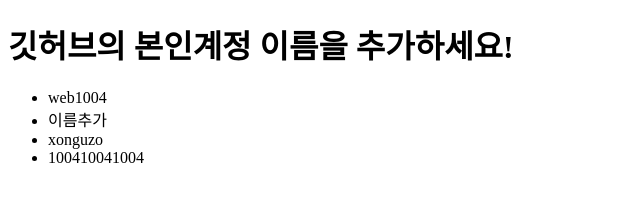
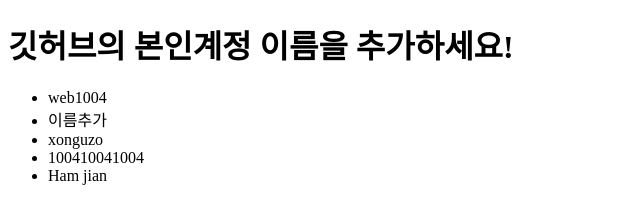
Before and after one commit to suk1004/request, a plain HTML site: page index.html in a window 1280 px wide. Shown: the full height of the page, 0-640 px from the left. Drawn offline with Linux system fonts and the light colour scheme.

Commit message:
이름추가함

```diff
--- a/index.html
+++ b/index.html
@@ -11,6 +11,7 @@
     <li>이름추가</li>
     <li>xonguzo</li>
     <li>100410041004</li>
+    <li>Ham jian</li>
   </ul>
 </body>
 </html>
```
